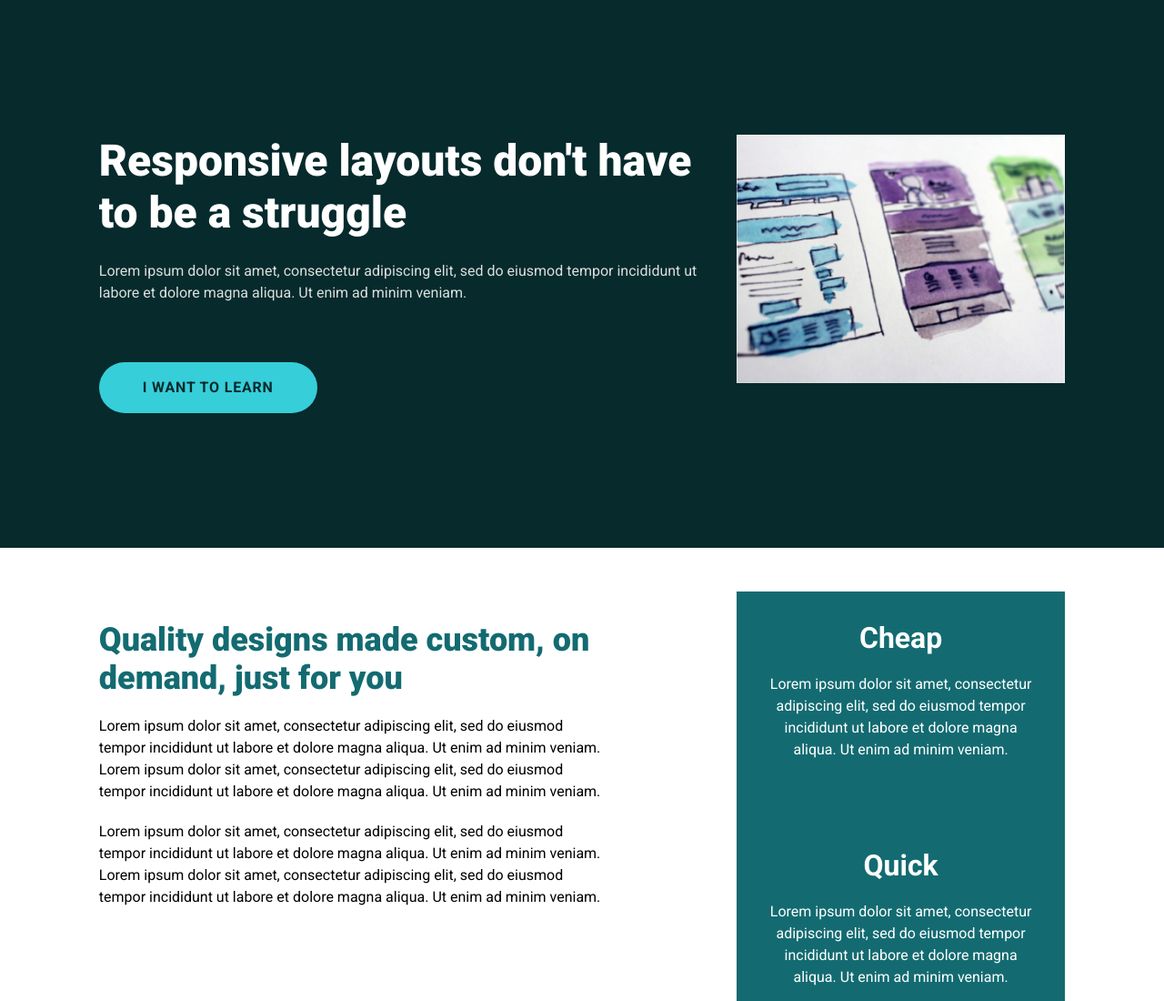
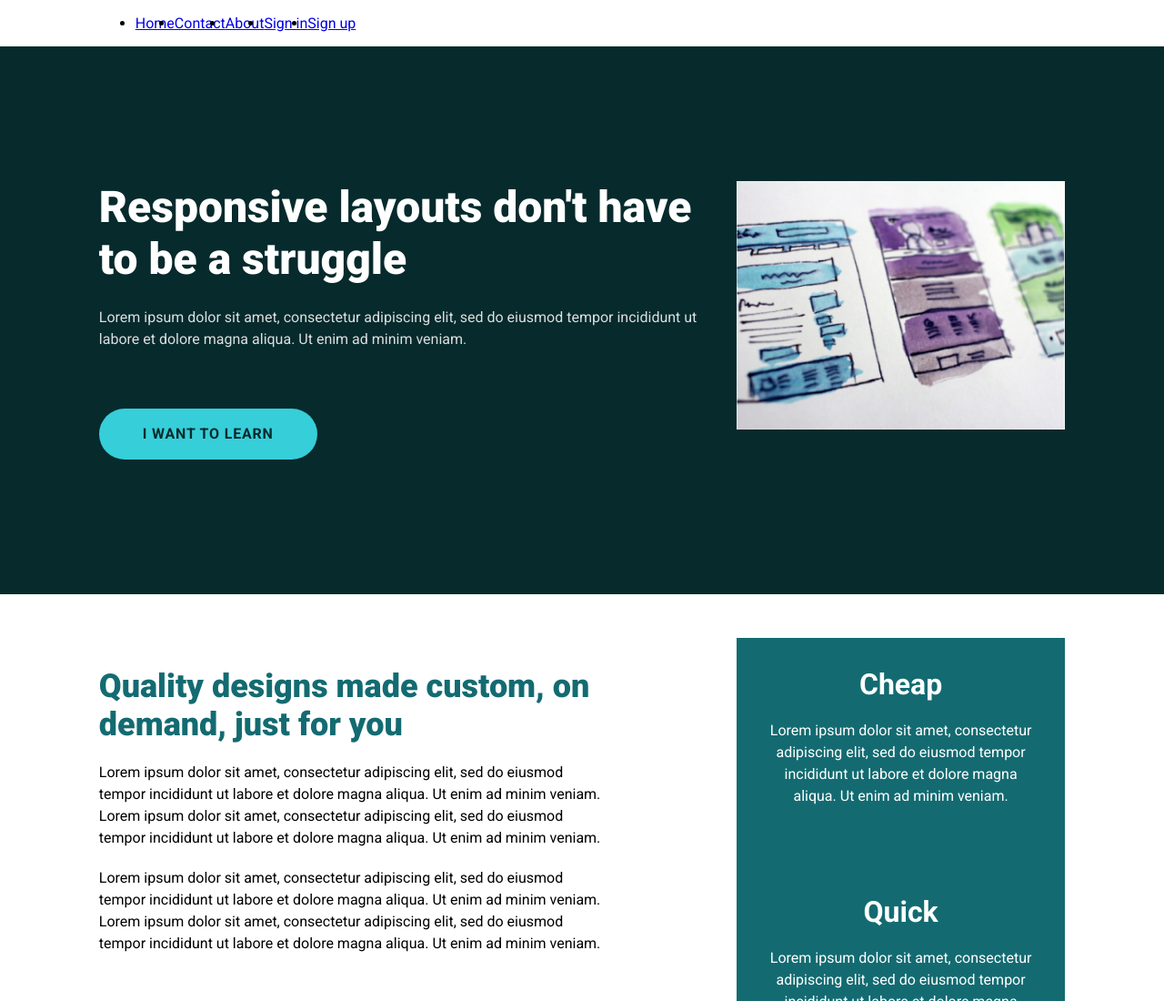
Before and after one commit to luanlabcom/conquering-responsive-layout, a plain HTML site: page index.html in a window 1280 px wide. Shown: the top 1100 px of the page at 91% size. Drawn offline with Linux system fonts and the light colour scheme.

Commit message:
Create navbar markup

```diff
--- a/index.html
+++ b/index.html
@@ -11,6 +11,20 @@
 </head>
 
 <body>
+    <header>
+        <div class="container">
+            <nav class="nav">
+                <ul class="nav__list flex">
+                    <li class="nav__item"><a href="#" class="nav__link">Home</a></li>
+                    <li class="nav__item"><a href="#" class="nav__link">Contact</a></li>
+                    <li class="nav__item"><a href="#" class="nav__link">About</a></li>
+                    <li class="nav__item"><a href="#" class="nav__link">Sign in</a></li>
+                    <li class="nav__item"><a href="#" class="nav__link nav__link--button">Sign up</a></li>
+                </ul>
+            </nav>
+        </div>
+    </header>
+
     <section class="hero">
         <div class="container flex justify-between">
             <div class="hero__text">
```
